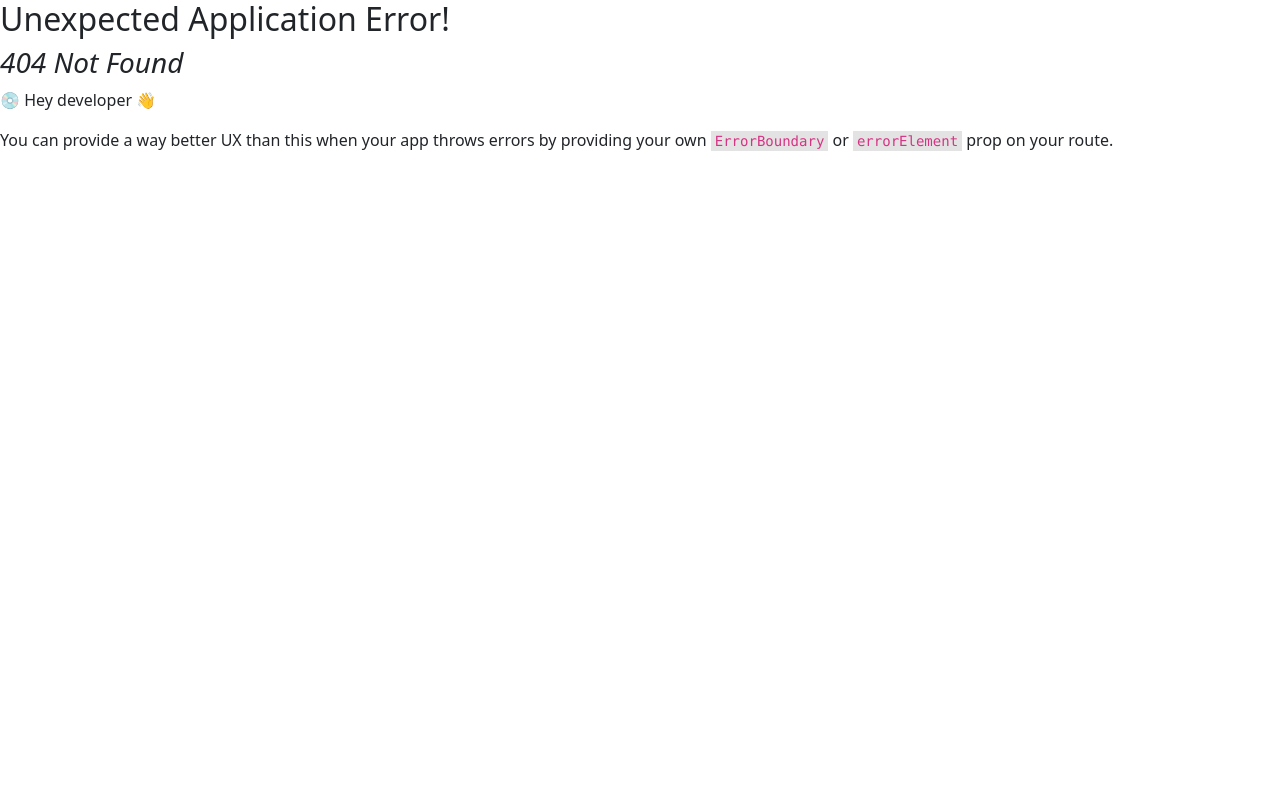
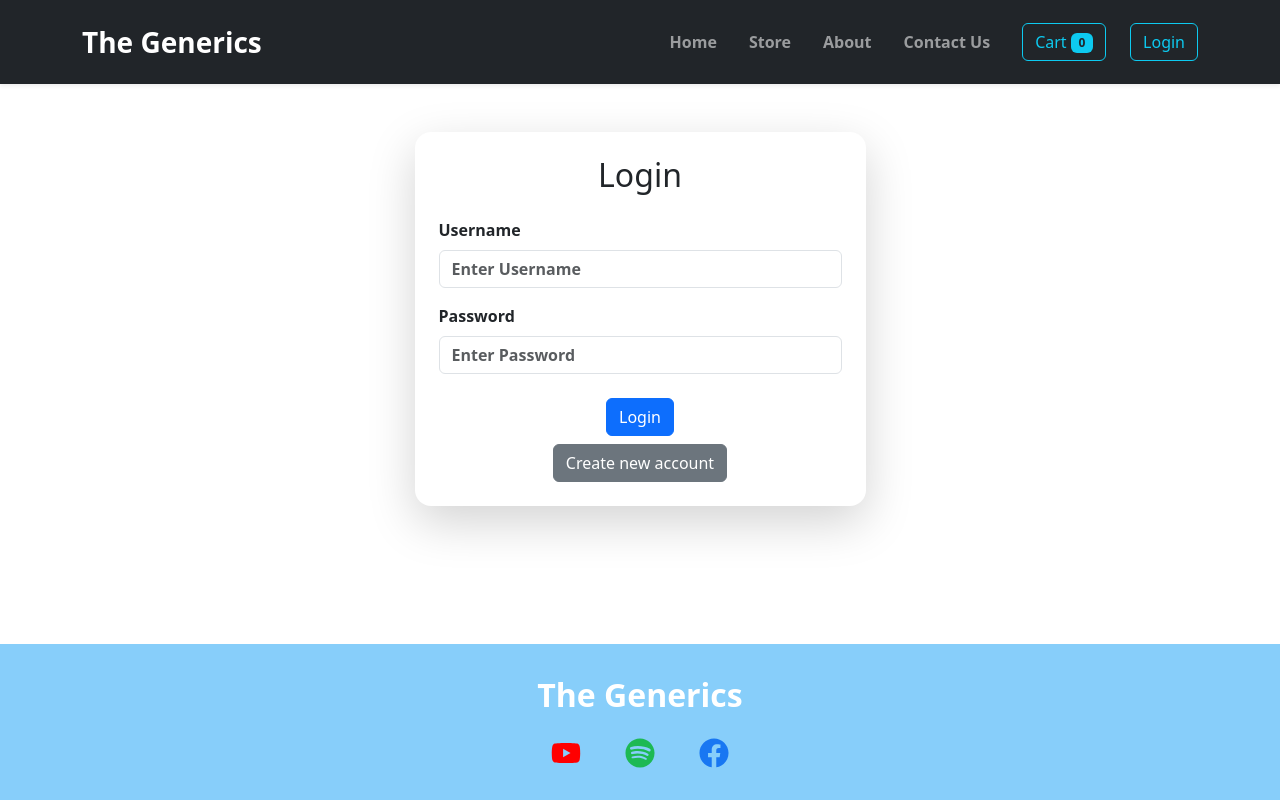
Before and after one commit to Ajay-1502/E-Commerce-WebApp, a React (Vite) app: page /auth in a window 1280 px wide. Before the commit this address had no page. Built offline with nearby package versions, Linux system fonts and the light colour scheme.

Commit message:
Feature : Sign up & Authentication using firebase

```diff
--- a/src/App.jsx
+++ b/src/App.jsx
@@ -9,6 +9,7 @@ import Home from './components/Home';
 import Layout from './components/Layout';
 import ContactUs from './components/Contact';
 import ProductPage from './components/ProductPage';
+import AuthForm from './components/AuthForm';
 import { ToastContainer } from 'react-toastify';
 import 'react-toastify/dist/ReactToastify.css';
 
@@ -39,6 +40,7 @@ function App() {
         },
         { path: '/contactus', element: <ContactUs /> },
         { path: '/about', element: <About /> },
+        { path: '/auth', element: <AuthForm /> },
       ],
     },
   ]);
--- /dev/null
+++ b/src/components/AuthForm.jsx
@@ -0,0 +1,101 @@
+import { useState, useRef } from 'react';
+import { Form, Button, Row, Col, Container, Card } from 'react-bootstrap';
+
+const AuthForm = () => {
+  const [isLogin, setIsLogin] = useState(true);
+  const emailInputRef = useRef();
+  const passwordInputRef = useRef();
+
+  const authHandler = async (api, email, password) => {
+    try {
+      const response = await fetch(api, {
+        method: 'POST',
+        body: JSON.stringify({
+          email: email,
+          password: password,
+          returnSecureToken: true,
+        }),
+        headers: {
+          'Content-Type': 'application/json',
+        },
+      });
+      const data = await response.json();
+
+      if (!response.ok) {
+        const errorMsg = data.error.message || 'Authentication failed';
+        throw new Error(errorMsg);
+      }
+
+      console.log(data);
+    } catch (err) {
+      console.log(err);
+      alert(err);
+    }
+  };
+
+  const formSubmitHandler = async (e) => {
+    e.preventDefault();
+    const email = emailInputRef.current.value;
+    const password = passwordInputRef.current.value;
+    const api = isLogin
+      ? 'https://identitytoolkit.googleapis.com/v1/accounts:signInWithPassword?key=AIzaSyAdo_pvxrbfVn-OD609CTGYcUZzCXLIq1w'
+      : 'https://identitytoolkit.googleapis.com/v1/accounts:signUp?key=AIzaSyAdo_pvxrbfVn-OD609CTGYcUZzCXLIq1w';
+    await authHandler(api, email, password);
+  };
+
+  const switchAuthModeHandler = () => {
+    setIsLogin((prev) => !prev);
+  };
+
+  return (
+    <Container className="my-5">
+      <Row className="justify-content-center">
+        <Col lg={5} md={7}>
+          <Card className="p-4 shadow-lg border-0 rounded-4">
+            <h2 className="text-center mb-4">{isLogin ? 'Login' : 'Signup'}</h2>
+            <Form onSubmit={formSubmitHandler}>
+              <Form.Group className="mb-3" controlId="formUsername">
+                <Form.Label className="fw-semibold">Username</Form.Label>
+                <Form.Control
+                  type="email"
+                  className="fw-semibold"
+                  placeholder="Enter Username"
+                  ref={emailInputRef}
+                />
+              </Form.Group>
+
+              <Form.Group className="mb-4" controlId="formPassword">
+                <Form.Label className="fw-semibold">Password</Form.Label>
+                <Form.Control
+                  type="password"
+                  className="fw-semibold"
+                  placeholder="Enter Password"
+                  ref={passwordInputRef}
+                />
+              </Form.Group>
+
+              <div className="text-center mb-2">
+                <Button variant="primary" type="submit">
+                  {isLogin ? 'Login' : 'Signup'}
+                </Button>
+              </div>
+
+              <div className="text-center mt-2">
+                <Button
+                  variant="secondary"
+                  type="button"
+                  onClick={switchAuthModeHandler}
+                >
+                  {isLogin
+                    ? 'Create new account'
+                    : 'Login with existing account'}
+                </Button>
+              </div>
+            </Form>
+          </Card>
+        </Col>
+      </Row>
+    </Container>
+  );
+};
+export default AuthForm;
--- a/src/components/Header.jsx
+++ b/src/components/Header.jsx
@@ -38,10 +38,15 @@ const Header = ({ cartHandler }) => {
             onClick={cartHandler}
           >
             Cart
-            <Badge bg="info" text="dark" className="ms-2">
+            <Badge bg="info" text="dark" className="ms-1">
               {totalItems}
             </Badge>
           </Button>
+          <Link to="/auth">
+            <Button variant="outline-info" className="position-relative ms-4">
+              Login
+            </Button>
+          </Link>
         </Navbar.Collapse>
       </Container>
     </Navbar>
--- a/src/components/Layout.jsx
+++ b/src/components/Layout.jsx
@@ -4,13 +4,13 @@ import { Outlet } from 'react-router-dom';
 
 const Layout = ({ cartHandler }) => {
   return (
-    <>
+    <div className="d-flex flex-column min-vh-100">
       <Header cartHandler={cartHandler} />
-      <main>
+      <main className="flex-grow-1">
         <Outlet />
       </main>
       <Footer />
-    </>
+    </div>
   );
 };
 
```
